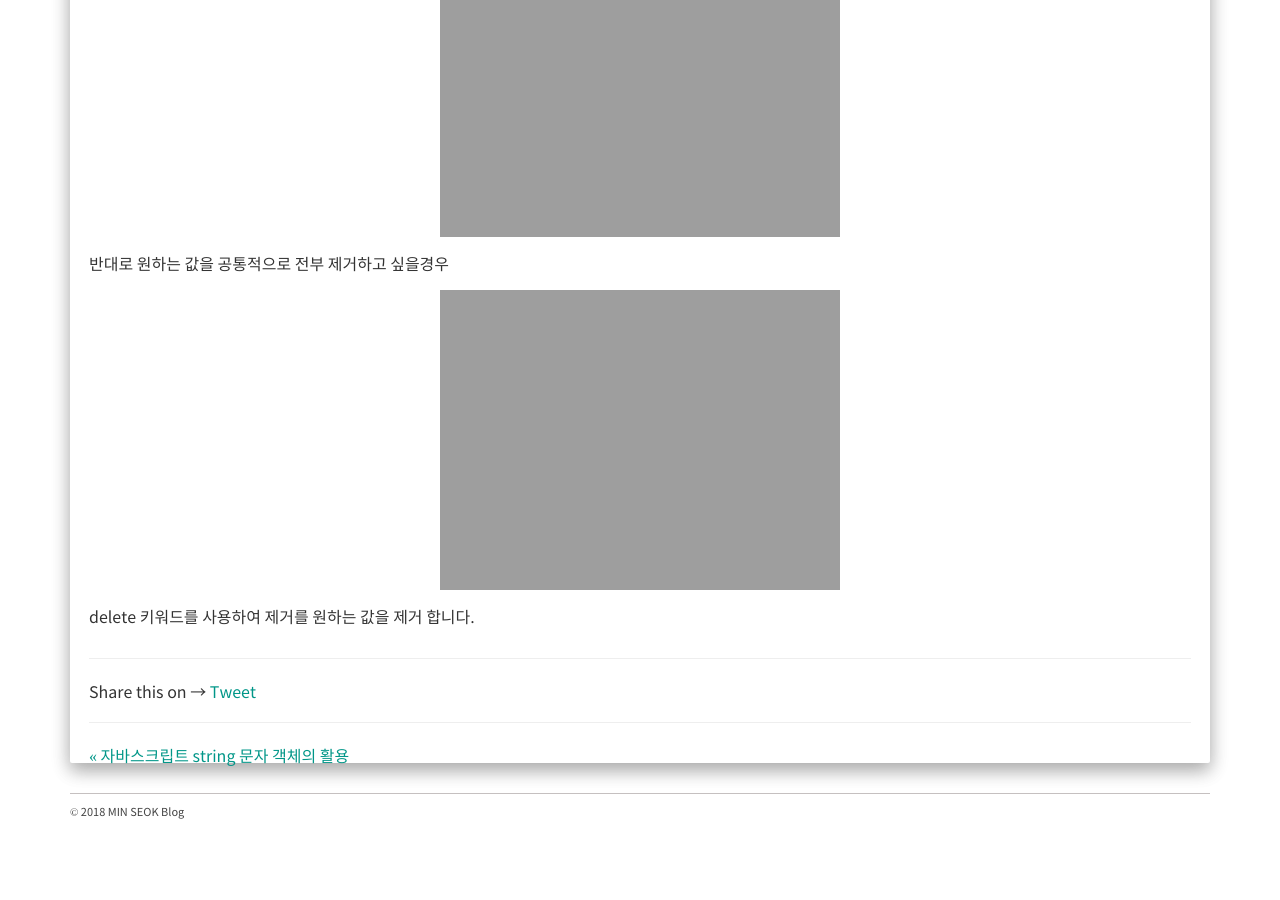
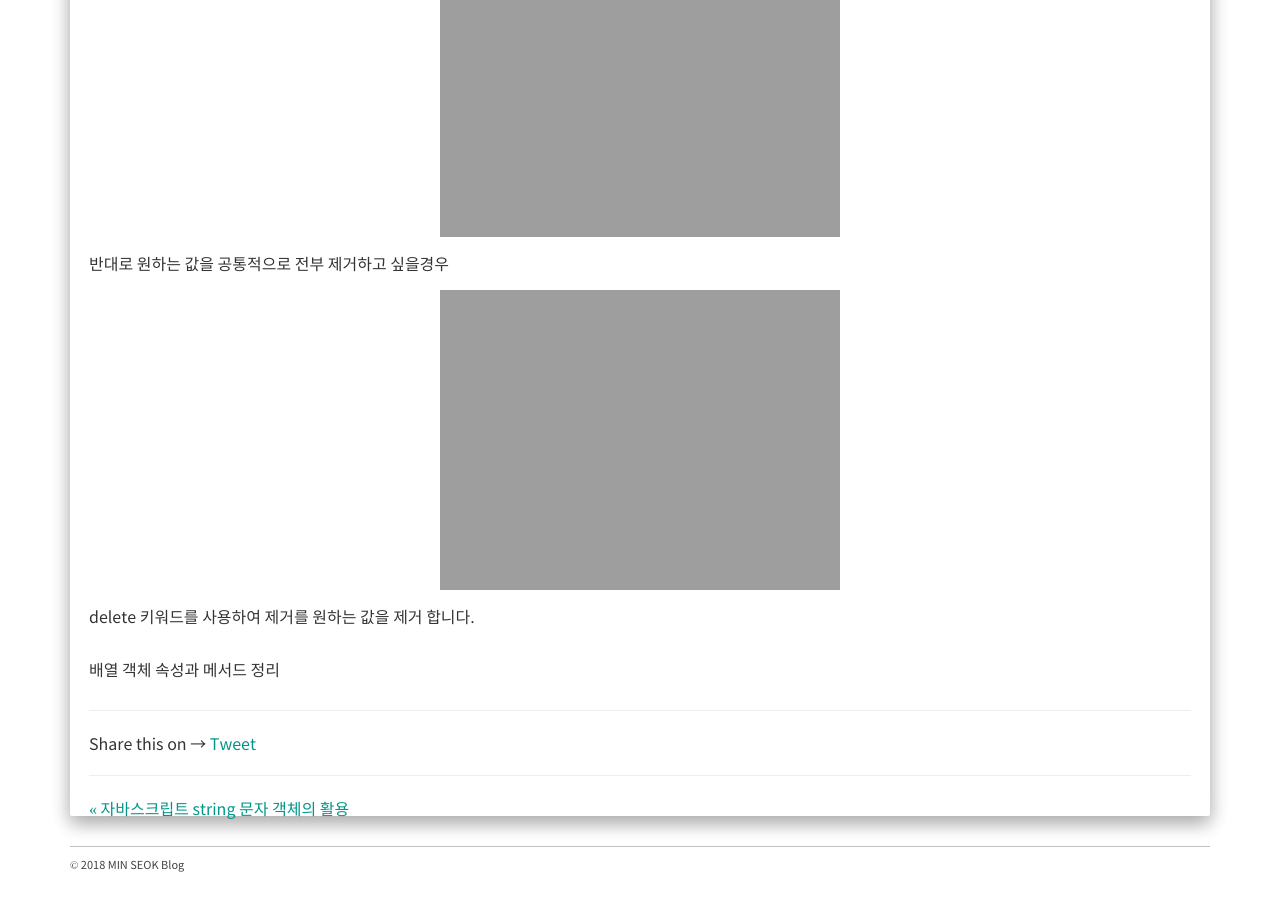
Before and after one commit to alalstjr/promote.github.io, a Jekyll site: the page built from _posts/2018-12-09-자바스크립트 배열 객체의 활용.md, in a window 1280 px wide and 900 px high, scrolled down 6279 px. Built offline with Jekyll 4.4.1, drawn with Linux system fonts in a browser that asks for light colours; nearby versions of some CDN libraries; our own code applies the rules of GitHub Pages for plain Markdown files; comment, search, counter and statistics services are not loaded; before the commit the page ends 7126 px from its top, so only the background shows below that.

Commit message:
Update 2018-12-09-자바스크립트 배열 객체의 활용.md

```diff
--- a/_posts/2018-12-09-자바스크립트 배열 객체의 활용.md
+++ b/_posts/2018-12-09-자바스크립트 배열 객체의 활용.md
@@ -252,3 +252,9 @@ map() 은 순환된 값을 반환을 합니다.
 delete 키워드를 사용하여 제거를 원하는 값을 제거 합니다.
 
 </div>
+
+<div class="box">
+	배열 객체 속성과 메서드 정리
+
+
+</div>
```
